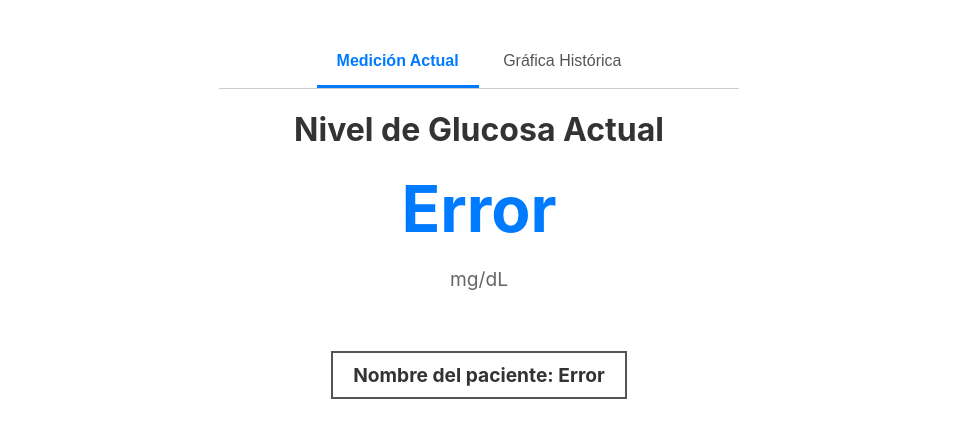
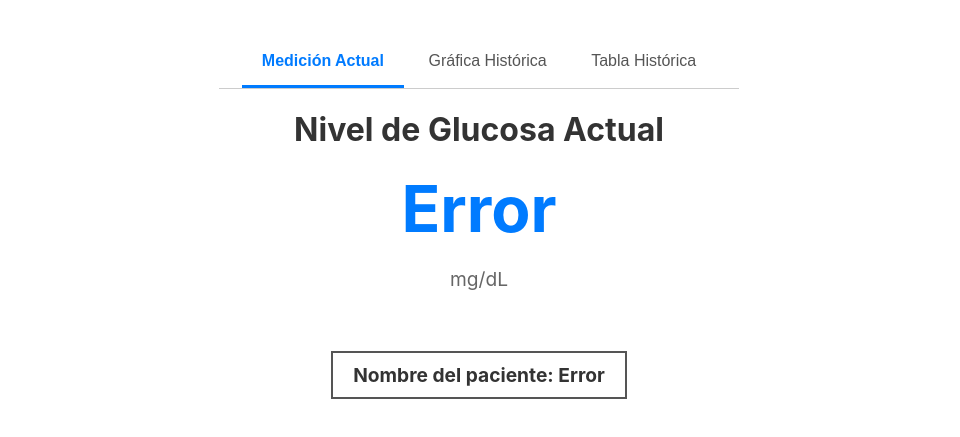
Before and after one commit to NTorresX/monitor-glucosa-vercel, a website: page index.html in a window 1280 px wide. Shown: the part 249-686 px from the top of the page, without its empty margins (161-1121 px from the left). Drawn offline with nearby package versions, Linux system fonts and the light colour scheme; no server answers.

Commit message:
index.html

```diff
--- a/index.html
+++ b/index.html
@@ -229,6 +229,9 @@ ADAPTACION CELULARES
           <button class="tab-button" onclick="openTab(event, 'grafica')">
             Gráfica Histórica
           </button>
+          <button class="tab-button" onclick="openTab(event, 'tabla')">
+            Tabla Histórica
+          </button>
         </div>
 
         <div id="ahorita" class="tab-content active">
```
